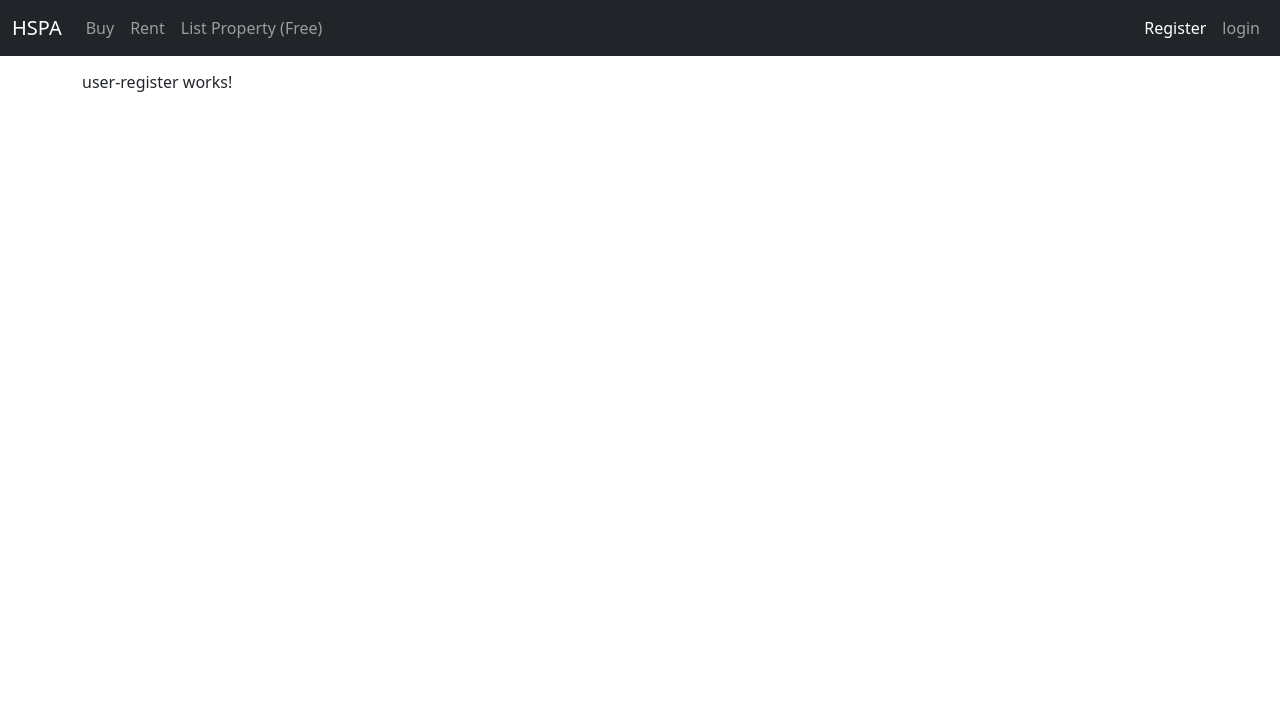
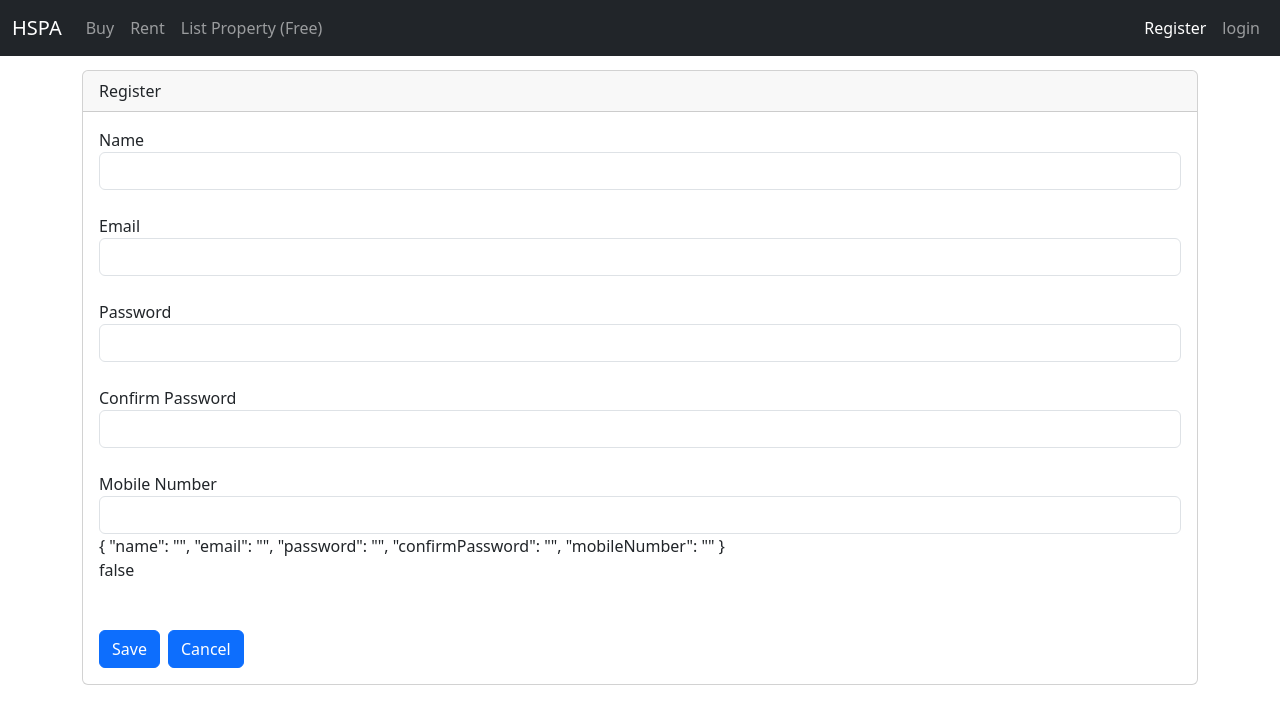
Before and after one commit to Upvk/HSPA-Project, an Angular app in the folder Frontend/: page /user/register in a window 1280 px wide. Shown: the top 724 px of the page. Built offline with nearby package versions, Linux system fonts and the light colour scheme.

Commit message:
adding custom validator but its failing

```diff
--- a/Frontend/src/app/app.module.ts
+++ b/Frontend/src/app/app.module.ts
@@ -3,19 +3,23 @@ import { BrowserModule } from '@angular/platform-browser';
 import { AppComponent } from './app.component';
 import { PropertyModule } from './property/property.module';
 import { NavBarComponent } from './nav-bar/nav-bar.component';
-//import { HttpClientModule } from '@angular/common/http'
 import { provideHttpClient, withInterceptorsFromDi } from '@angular/common/http';
 import { HosuingService } from './services/hosuing.service';
 import { RouterModule } from '@angular/router';
 import { routes } from 'app/app.routes';
 import { FormsModule } from '@angular/forms';
+import { UserLoginComponent } from './user/user-login/user-login.component';
+import { UserRegisterComponent } from './user/user-register/user-register.component';
+import { ReactiveFormsModule } from '@angular/forms';
 
 @NgModule({
 
   declarations:
   [
     AppComponent,
-    NavBarComponent
+    NavBarComponent,
+    UserLoginComponent,
+    UserRegisterComponent
   ],
 
   imports:
@@ -23,7 +27,8 @@ import { FormsModule } from '@angular/forms';
     BrowserModule ,
     PropertyModule,
     RouterModule.forRoot(routes),
-    FormsModule
+    FormsModule ,
+    ReactiveFormsModule
   ],
 
   providers:
--- a/Frontend/src/app/user/user-register/user-register.component.html
+++ b/Frontend/src/app/user/user-register/user-register.component.html
@@ -1 +1,41 @@
-<p>user-register works!</p>
+<div class="card">
+    <div class="card-header"> Register </div>
+    <div class="card-body" >
+        <form [formGroup]="registerationForm" (ngSubmit)="OnSubmit()">
+            <div class="form-group col-12">
+                <label for="name" >Name</label>
+                <input type="text" class="form-control" formControlName="name">
+            </div>
+            <br>
+            <div class="form-group col-12">
+                <label for="type" >Email</label>
+                <input type="text" class="form-control" formControlName="email">
+            </div>
+            <br>
+            <div class="form-group col-12">
+                <label for="price" >Password</label>
+                <input type="password" class="form-control" formControlName="password">
+            </div>
+            <br>
+            <div class="form-group col-12">
+                <label for="price" >Confirm Password</label>
+                <input type="password" class="form-control" formControlName="confirmPassword">
+            </div>
+            <br>
+            <div class="form-group col-12">
+                <label for="price" >Mobile Number</label>
+                <input type="text" class="form-control" formControlName="mobileNumber">
+            </div>
+            <div>
+                {{ registerationForm.value | json}} <br>
+                {{ registerationForm.valid}}
+            </div>
+
+            <br> <br>
+            <div class="form-group col-12">
+                <button class="btn btn-primary me-2" type="submit">Save</button>
+                <button class="btn btn-primary" type="reset">Cancel</button>
+            </div>
+        </form>
+    </div>
+</div>
--- a/Frontend/src/app/user/user-register/user-register.component.ts
+++ b/Frontend/src/app/user/user-register/user-register.component.ts
@@ -1,11 +1,35 @@
-import { Component } from '@angular/core';
+import { Component, OnInit } from '@angular/core';
+import { FormControl, FormGroup, Validators } from '@angular/forms';
+import { matchingpassword } from '../../util/validators/validators-function.validator';
+
 
 @Component({
   selector: 'app-user-register',
-  standalone:false,
+  standalone: false,
   templateUrl: './user-register.component.html',
   styleUrl: './user-register.component.css'
 })
-export class UserRegisterComponent {
+export class UserRegisterComponent implements OnInit {
 
+  registerationForm!: FormGroup;
+
+  constructor(){};
+
+  ngOnInit(): void {
+    this.registerationForm = new FormGroup(
+      {
+        name : new FormControl('', [Validators.required, Validators.minLength(5)]),
+        email : new FormControl('', [Validators.required, Validators.email]),
+        password : new FormControl('', [Validators.required, Validators.minLength(5)]),
+        confirmPassword : new FormControl('', [Validators.required, Validators.minLength(5)]),
+        mobileNumber : new FormControl('', [Validators.minLength(10)])
+      },
+      { validators: matchingpassword } // Apply the custom validator to the FormGroup
+    );
+  }
+
+  OnSubmit()
+  {
+    console.log(this.registerationForm);
+  }
 }
--- /dev/null
+++ b/Frontend/src/app/util/validators/validators-function.validator.ts
@@ -0,0 +1,10 @@
+import { AbstractControl, ValidationErrors, ValidatorFn } from '@angular/forms';
+
+export function matchingpassword(): ValidatorFn {
+  return (control: AbstractControl): ValidationErrors | null => {
+    const password = control.get('password')?.value;
+    const confirmPassword = control.get('confirmPassword')?.value;
+
+    return password === confirmPassword ? null : { notMatched: true };
+  };
+}
```
